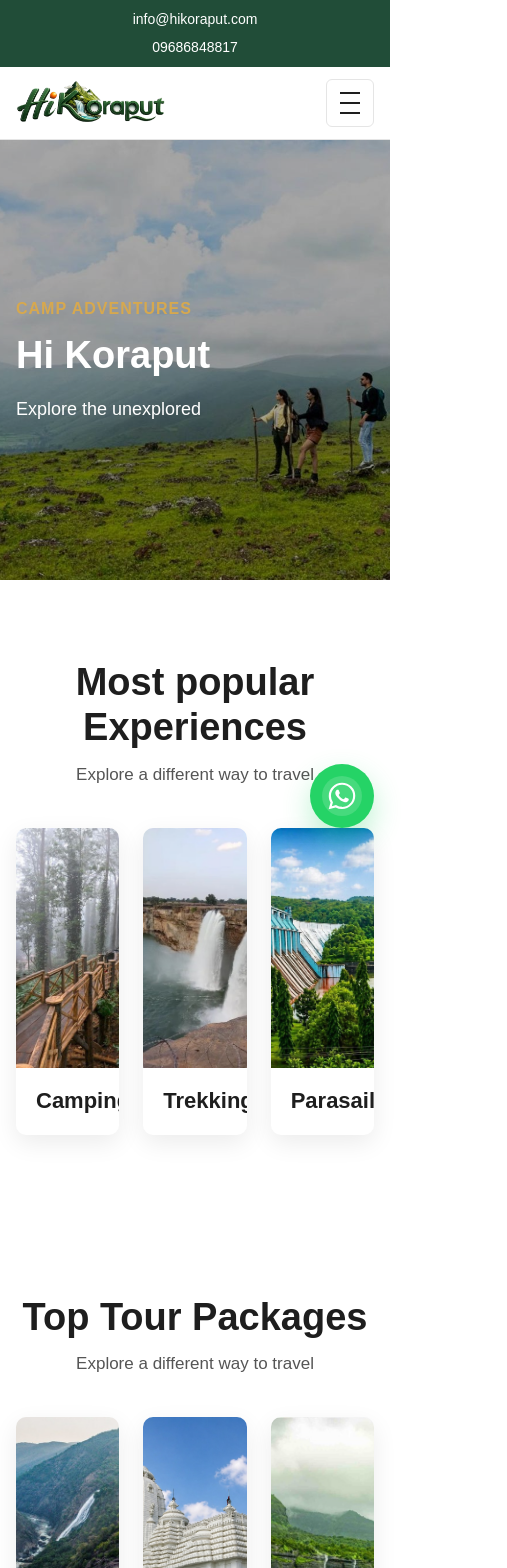
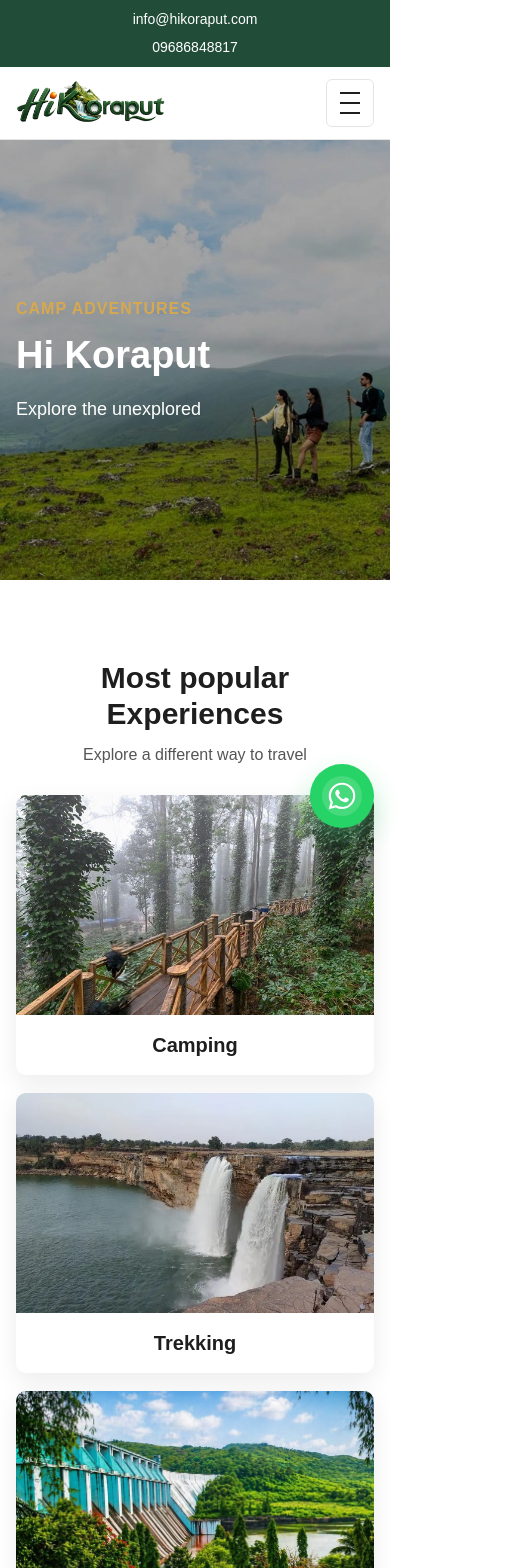
Before and after one commit to nkthakur4080/Tour-website, a Next.js app: page / in a window 390 px wide. Shown: the top 1568 px of the page, 507 px wide, since content can reach past the window. Built offline with nearby package versions, Linux system fonts and the light colour scheme.

Commit message:
mobile view issue fixes

```diff
--- a/components/ExperienceCard/ExperienceCard.scss
+++ b/components/ExperienceCard/ExperienceCard.scss
@@ -1,4 +1,5 @@
 @use "../../styles/abstracts/variables" as *;
+@use "../../styles/abstracts/mixins" as *;
 
 .experience-card {
     background: $color-white;
@@ -6,6 +7,7 @@
     overflow: hidden;
     box-shadow: $shadow-soft;
     transition: transform $transition-fast;
+    height: 100%;
 
     &:hover {
         transform: translateY(-6px);
@@ -15,25 +17,35 @@
         width: 100%;
         height: 240px;
         object-fit: cover;
+
+        @include mobile {
+            height: 220px;
+        }
     }
 
     h3 {
         padding: 20px;
         text-align: center;
         font-size: 22px;
+
+        @include mobile {
+            font-size: 20px;
+            padding: 18px;
+        }
     }
 }
 
 .experience-grid {
     display: grid;
-    grid-template-columns: repeat(3, 1fr);
+    grid-template-columns: repeat(3, minmax(0, 1fr));
     gap: 24px;
 
-    // @include tablet {
-    //     grid-template-columns: repeat(2, 1fr);
-    // }
+    @include tablet {
+        grid-template-columns: repeat(2, minmax(0, 1fr));
+    }
 
-    // @include mobile {
-    //     grid-template-columns: 1fr;
-    // }
+    @include mobile {
+        grid-template-columns: 1fr;
+        gap: 18px;
+    }
 }
--- a/components/SectionTitle/SectionTitle.scss
+++ b/components/SectionTitle/SectionTitle.scss
@@ -1,16 +1,29 @@
 @use "../../styles/abstracts/variables" as *;
+@use "../../styles/abstracts/mixins" as *;
 
 .section-title {
     text-align: center;
     margin-bottom: 40px;
 
+    @include mobile {
+        margin-bottom: 28px;
+    }
+
     h2 {
         font-size: 38px;
         margin-bottom: 10px;
+
+        @include mobile {
+            font-size: 30px;
+        }
     }
 
     p {
         color: $color-text;
         font-size: 17px;
+
+        @include mobile {
+            font-size: 16px;
+        }
     }
 }
--- a/components/TestimonialCard/TestimonialCard.scss
+++ b/components/TestimonialCard/TestimonialCard.scss
@@ -1,10 +1,15 @@
 @use "../../styles/abstracts/variables" as *;
+@use "../../styles/abstracts/mixins" as *;
 
 .testimonial-card {
     background: $color-light-bg;
     padding: 28px;
     border-radius: $radius-md;
     box-shadow: $shadow-soft;
+
+    @include mobile {
+        padding: 22px;
+    }
 
     p {
         margin-bottom: 16px;
```
